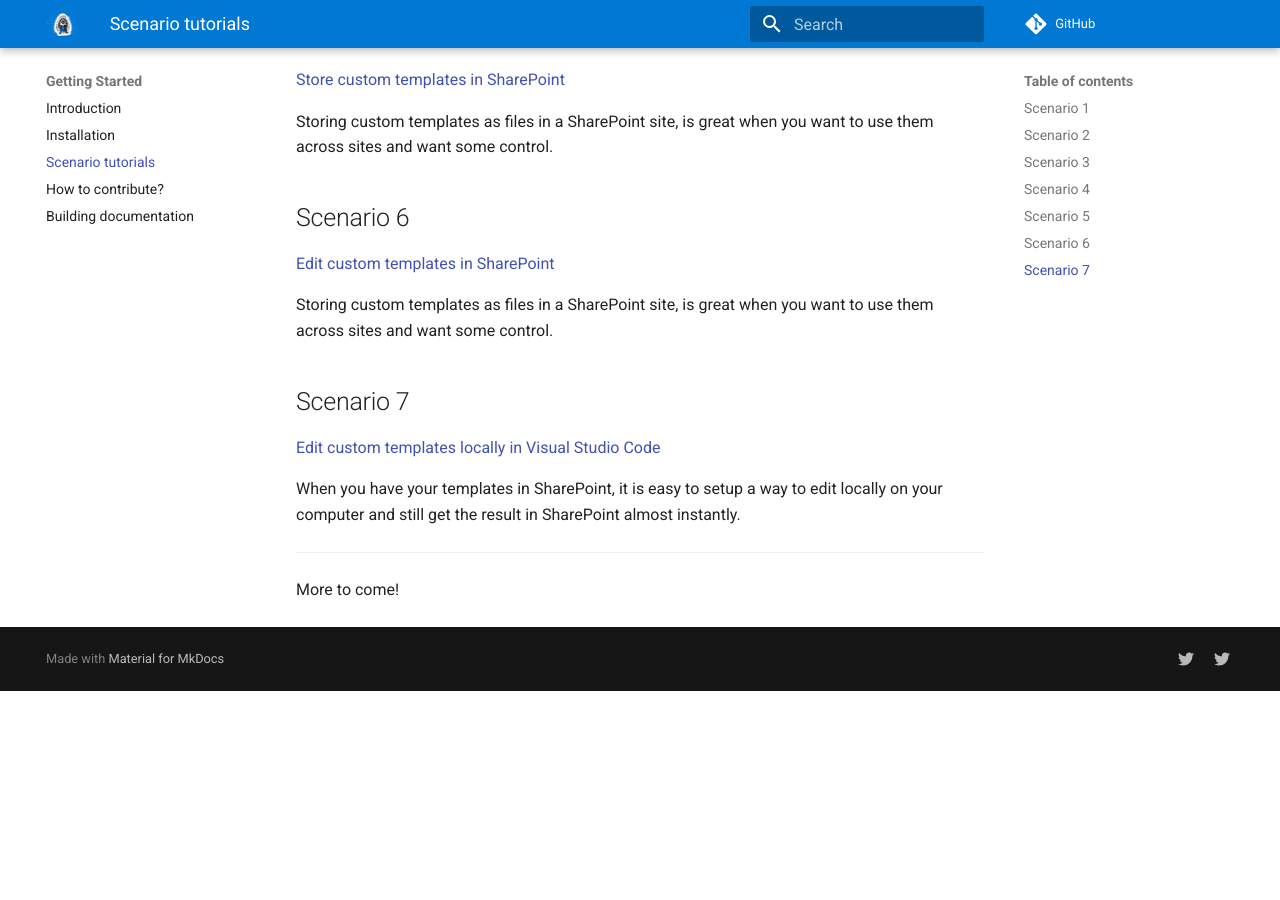
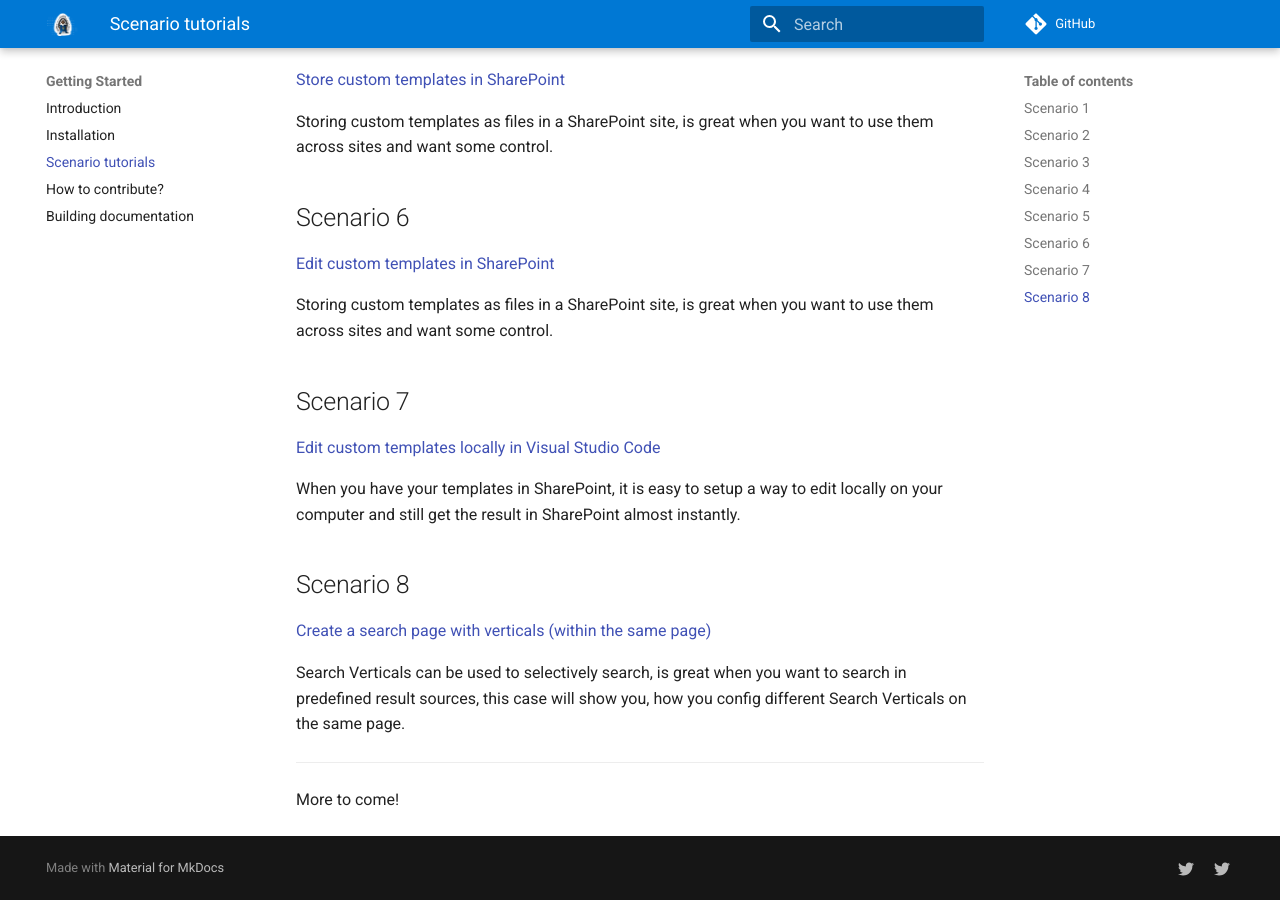
Before and after one commit to dominic5perezd/pnp-modern-search, an MkDocs documentation site: the page built from docs/scenarios/index.md, in a window 1280 px wide and 900 px high, scrolled down 1089 px. Built offline with MkDocs 1.6.1 and Material for MkDocs 9.7.7, drawn with Linux system fonts in a browser that asks for light colours; comment, search, counter and statistics services are not loaded; before the commit the page ends 1780 px from its top, so only the background shows below that.

Commit message:
Update index.md
add scenario 8

```diff
--- a/docs/scenarios/index.md
+++ b/docs/scenarios/index.md
@@ -44,7 +44,11 @@ Storing custom templates as files in a SharePoint site, is great when you want t
 
 When you have your templates in SharePoint, it is easy to setup a way to edit locally on your computer and still get the result in SharePoint almost instantly.
 
+## Scenario 8
 
+[Create a search page with verticals (within the same page)](Create-a-search-page-with-verticals-within-the-same-page.md)
+
+Search Verticals can be used to selectively search, is great when you want to search in predefined result sources, this case will show you, how you config different Search Verticals on the same page.
 
 ---
 
```
